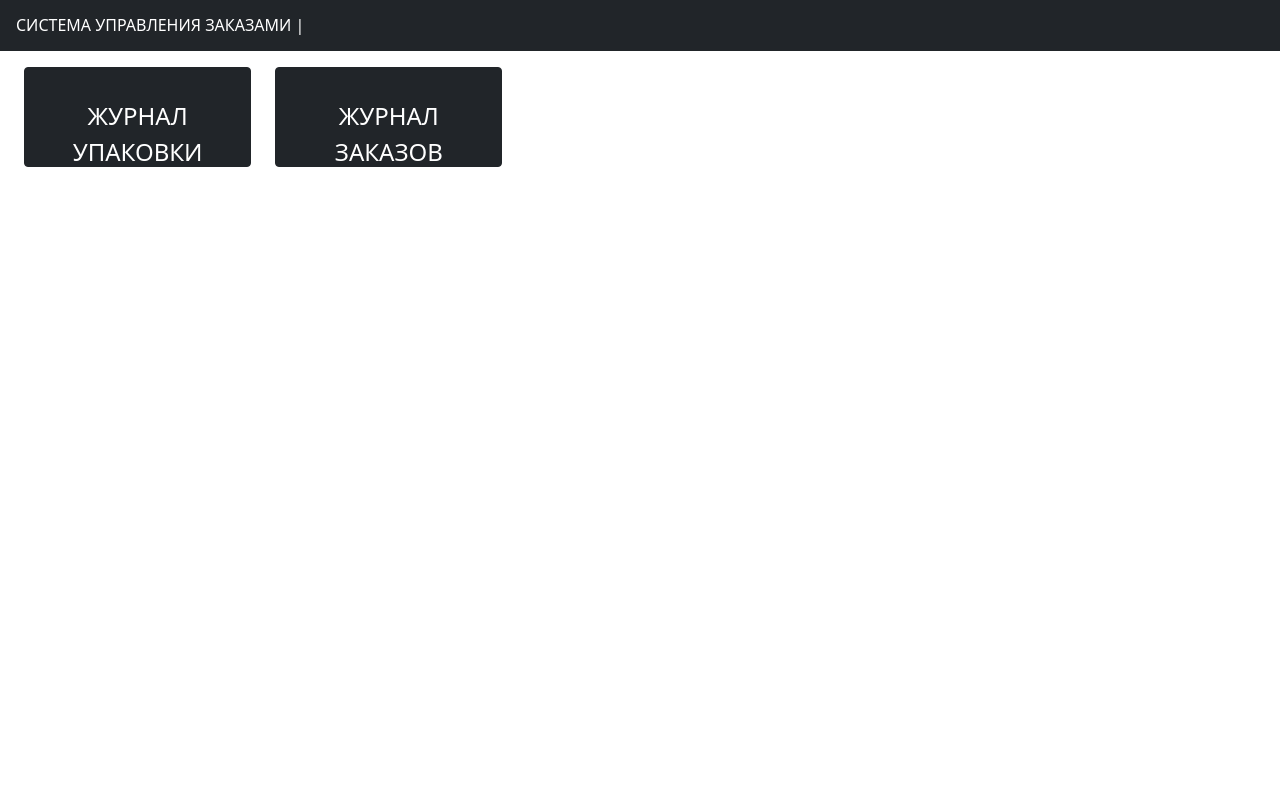
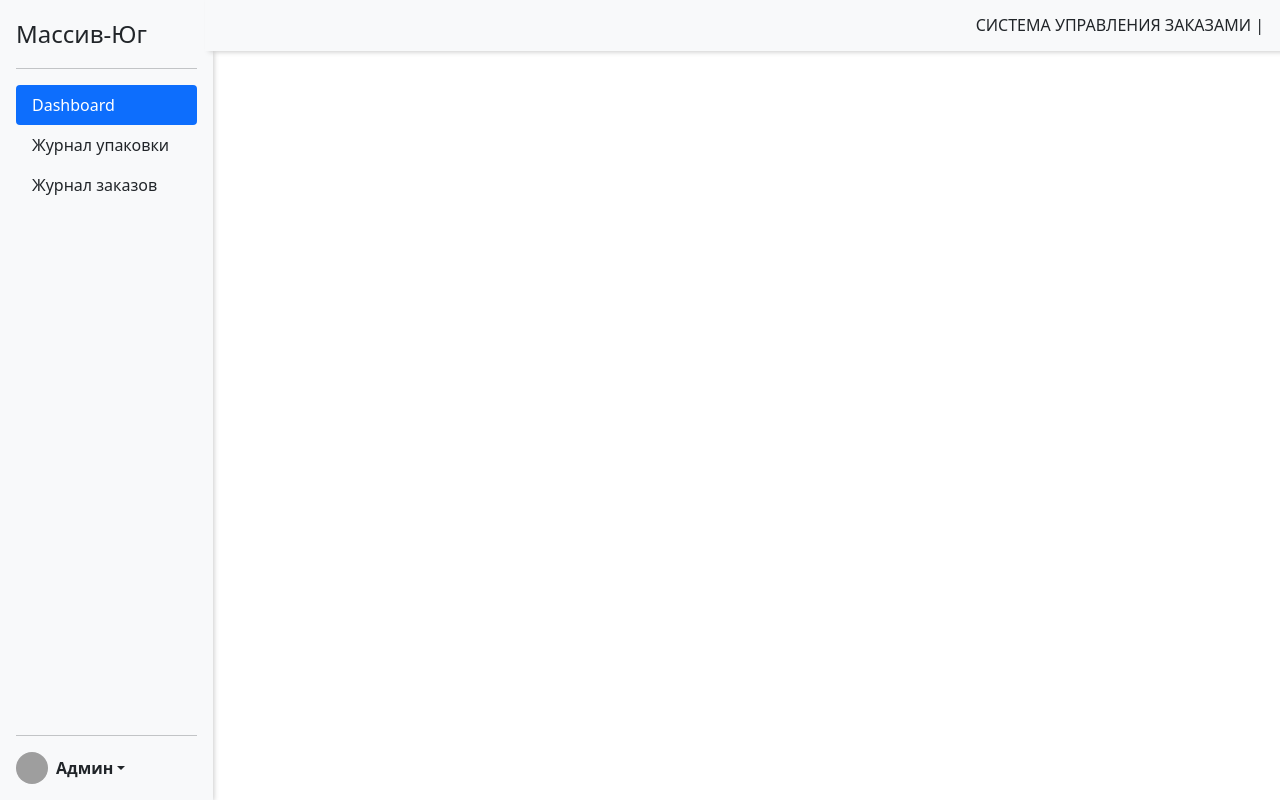
Before and after one commit to lit-nik-nik/Next_frontend_dashboard, a Next.js app: page / in a window 1280 px wide. Built offline with nearby package versions, Linux system fonts and the light colour scheme; grey boxes are pictures that could not be loaded.

Commit message:
add sticky navbar

```diff
--- a/components/header.js
+++ b/components/header.js
@@ -5,17 +5,15 @@ const Header = (props) => {
 
     return (
         <>
-            <Row className='bg-dark mb-3'>
-                <Col>
-                    <h1 className='text-left text-uppercase m-3' style={{fontSize: 16}}>
-                        <Link href='/'>
-                            <a className='text-white text-decoration-none'>
-                                Система управления заказами | {props.title}
-                            </a>
-                        </Link>
-                    </h1>
-                </Col>
-            </Row>
+            <div className='bg-light p-3 mb-3 sticky-top' style={{boxShadow: '5px 0px 5px 1px #ccc'}}>
+                <h1 className='text-end text-uppercase mb-0' style={{fontSize: 16}}>
+                    <Link href='/'>
+                        <a className='text-dark text-decoration-none'>
+                            Система управления заказами | {props.title}
+                        </a>
+                    </Link>
+                </h1>
+            </div>
         </>
     )
 }
--- a/components/layout/main.js
+++ b/components/layout/main.js
@@ -1,15 +1,23 @@
-import { Container } from "react-bootstrap";
+import { Container, Col, Row } from "react-bootstrap";
 import Header from "../header";
+import Navbar from "../navbar";
 
 export function MainLyout({children, title}) {
 
     return (
         <>
-            <Header title={title} />
+            <Row>
+                <Col sm={2} className='pe-0'>
+                    <Navbar/>
+                </Col>
+                <Col className='ps-0'>
+                    <Header title={title} />
 
-            <Container fluid>
-                {children}
-            </Container>
+                    <Container fluid>
+                        {children}
+                    </Container>
+                </Col>
+            </Row>
         </>
     )
 }
--- /dev/null
+++ b/components/navbar.js
@@ -0,0 +1,56 @@
+import {Component} from "react";
+import Link from "next/link";
+
+export default class Navbar extends Component {
+
+    render() {
+        return (
+            <div className="d-flex flex-column flex-shrink-0 p-3 bg-light position-fixed col-lg-2" style={{height: '100vh', boxShadow: '0px 0px 5px 1px #ccc'}}>
+                <a href="/" className="d-flex align-items-center mb-3 mb-md-0 me-md-auto link-dark text-decoration-none">
+                    <span className="fs-4">Массив-Юг</span>
+                </a>
+                <hr/>
+                    <ul className="nav nav-pills flex-column mb-auto">
+                        <li className="nav-item">
+                            <Link href='/'>
+                                <a href="#" className="nav-link active" aria-current="page">
+                                    Dashboard
+                                </a>
+                            </Link>
+
+                        </li>
+                        <li>
+                            <Link href='/packages/1'>
+                                <a href="#" className="nav-link link-dark">
+                                    Журнал упаковки
+                                </a>
+                            </Link>
+                        </li>
+                        <li>
+                            <Link href='/orders/'>
+                                <a href="#" className="nav-link link-dark">
+                                    Журнал заказов
+                                </a>
+                            </Link>
+                        </li>
+                    </ul>
+                    <hr/>
+                        <div className="dropdown">
+                            <a href="#" className="d-flex align-items-center link-dark text-decoration-none dropdown-toggle"
+                               id="dropdownUser2" data-bs-toggle="dropdown" aria-expanded="false">
+                                <img src="https://github.com/mdo.png" alt="" className="rounded-circle me-2" width="32" height="32"/>
+                                    <strong>Админ</strong>
+                            </a>
+                            <ul className="dropdown-menu text-small shadow" aria-labelledby="dropdownUser2">
+                                <li><a className="dropdown-item" href="#">Настройки</a></li>
+                                <li><a className="dropdown-item" href="#">Профиль</a></li>
+                                <li>
+                                    <hr className="dropdown-divider"/>
+                                </li>
+                                <li><a className="dropdown-item" href="#">Выйти</a></li>
+                            </ul>
+                        </div>
+            </div>
+        )
+    }
+}
--- a/pages/index.js
+++ b/pages/index.js
@@ -13,18 +13,10 @@ export default function Home() {
       <Container fluid>
         <Row className='mb-3'>
             <Col>
-                <Link href='/packages/1'>
-                    <a className='btn btn-dark w-100 text-uppercase' style={{height: 100, paddingTop: 30, fontSize: 24}}>
-                      Журнал упаковки
-                    </a>
-                </Link>
+
             </Col>
             <Col>
-                <Link href='/orders/'>
-                    <a className='btn btn-dark w-100 text-uppercase' style={{height: 100, paddingTop: 30, fontSize: 24}}>
-                        Журнал заказов
-                    </a>
-                </Link>
+
             </Col>
             <Col>
 
```
